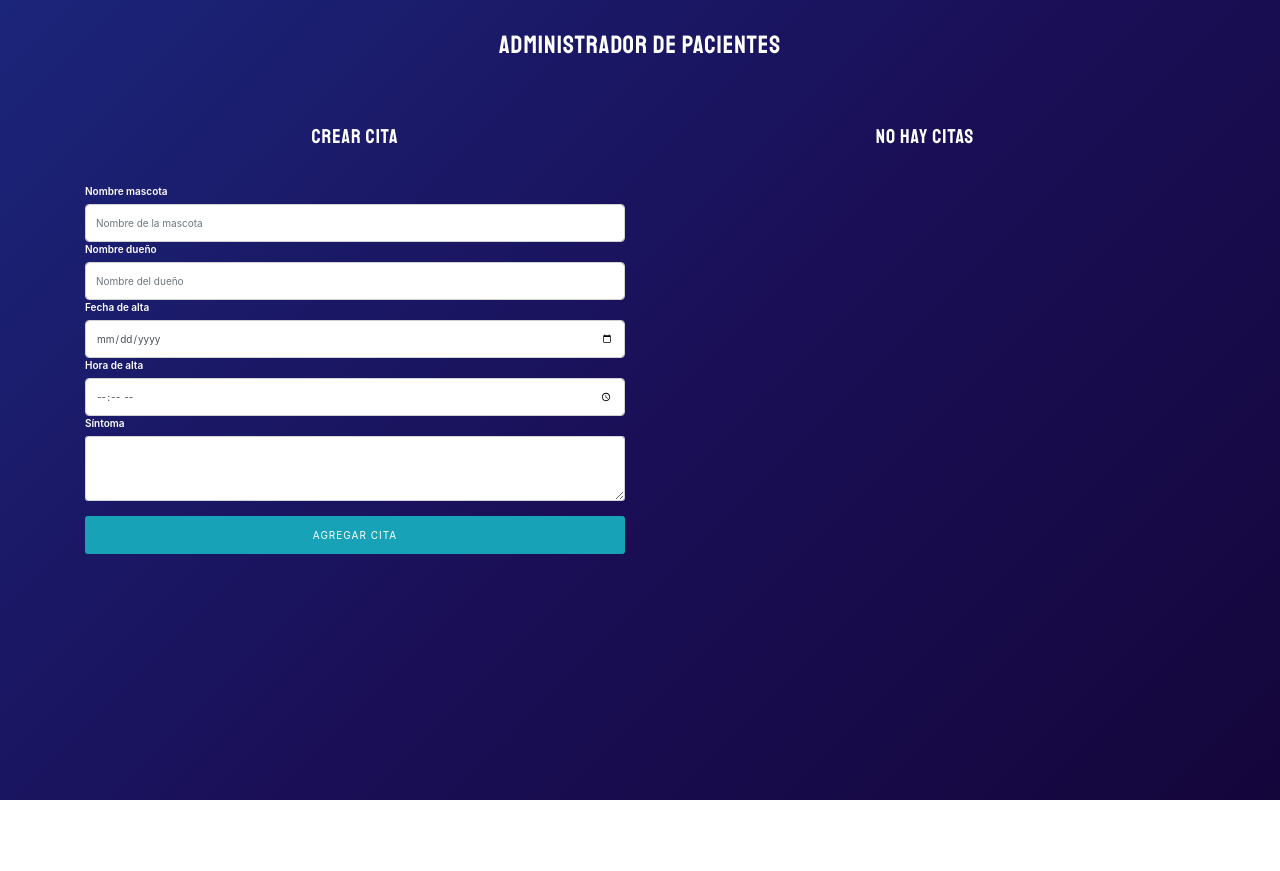
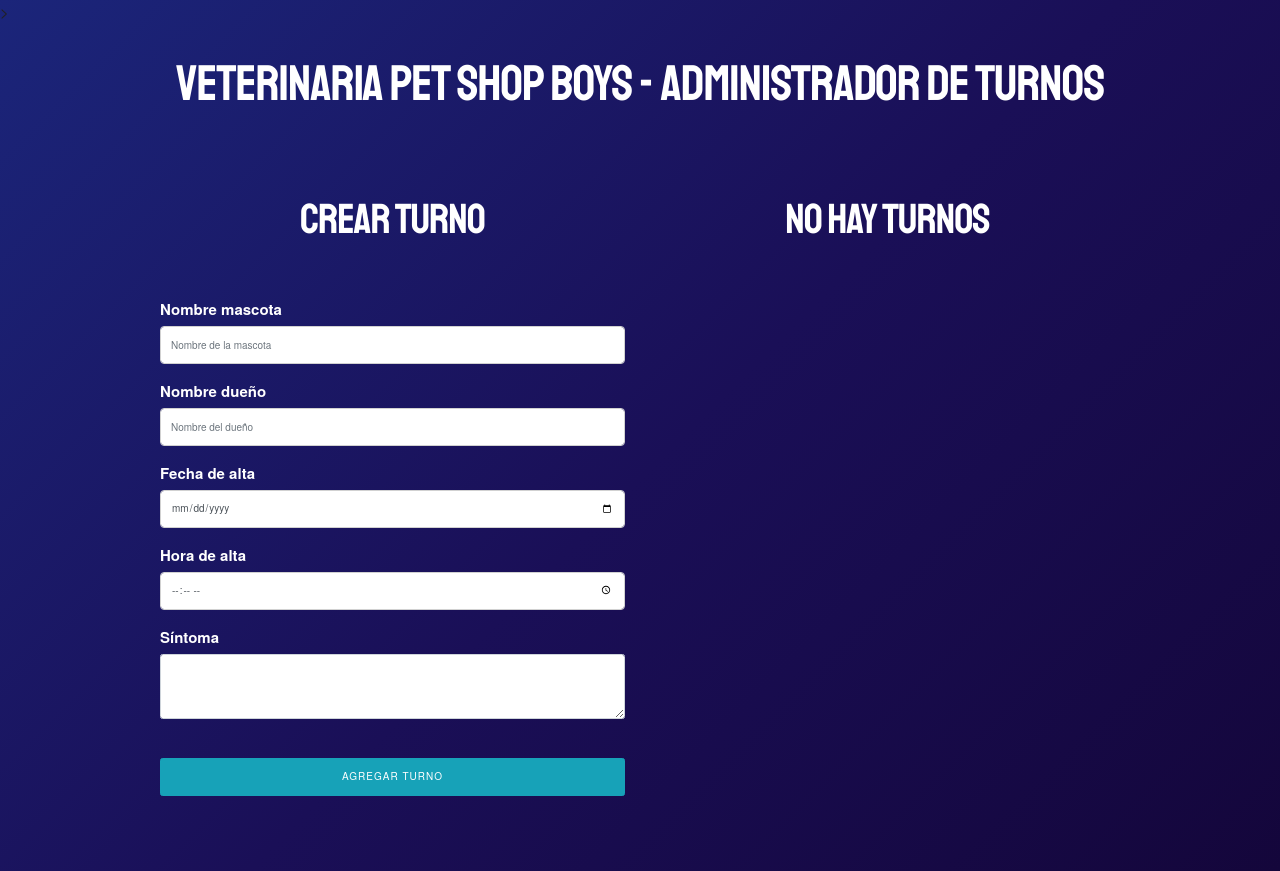
Before and after one commit to tomastoloza/veterinaria-react-tailwindcss, a React (Create React App) app: page / in a window 1280 px wide. Before the commit the page ends 800 px from the top, so only its background shows below. Built offline with nearby package versions, Linux system fonts and the light colour scheme.

Commit message:
Ordenando un poco

```diff
--- a/public/index.html
+++ b/public/index.html
@@ -10,21 +10,10 @@
       content="Web site created using create-react-app"
     />
     <link rel="apple-touch-icon" href="%PUBLIC_URL%/logo192.png" />
-    <!--
-      manifest.json provides metadata used when your web app is installed on a
-      user's mobile device or desktop. See https://developers.google.com/web/fundamentals/web-app-manifest/
-    -->
+  >
     <link rel="manifest" href="%PUBLIC_URL%/manifest.json" />
-    <!--
-      Notice the use of %PUBLIC_URL% in the tags above.
-      It will be replaced with the URL of the `public` folder during the build.
-      Only files inside the `public` folder can be referenced from the HTML.
 
-      Unlike "/favicon.ico" or "favicon.ico", "%PUBLIC_URL%/favicon.ico" will
-      work correctly both with client-side routing and a non-root public URL.
-      Learn how to configure a non-root public URL by running `npm run build`.
-    -->
-    <title>Administración de Pacientes</title>
+    <title>Veterinaria Pet Shop Boys</title>
     <link rel="stylesheet" href="https://cdnjs.cloudflare.com/ajax/libs/normalize/8.0.1/normalize.min.css">
     <link href="https://fonts.googleapis.com/css?family=Staatliches" rel="stylesheet">
     <link rel="stylesheet" href="https://cdnjs.cloudflare.com/ajax/libs/skeleton/2.0.4/skeleton.min.css">
@@ -33,15 +22,6 @@
   <body>
     <noscript>You need to enable JavaScript to run this app.</noscript>
     <div id="root"></div>
-    <!--
-      This HTML file is a template.
-      If you open it directly in the browser, you will see an empty page.
 
-      You can add webfonts, meta tags, or analytics to this file.
-      The build step will place the bundled scripts into the <body> tag.
-
-      To begin the development, run `npm start` or `yarn start`.
-      To create a production bundle, use `npm run build` or `yarn build`.
-    -->
   </body>
 </html>
--- a/src/App.js
+++ b/src/App.js
@@ -2,61 +2,61 @@ import React, {Fragment, useState, useEffect} from 'react';
 import 'bootstrap/dist/css/bootstrap.css';
 import { Container, Row, Col } from 'react-bootstrap';
 import Formulario from './components/Formulario';
-import Cita from './components/Cita';
+import Turno from './components/Turno';
 
 
 function App() {
 
-// Citas en local storage
-let citasIniciales = JSON.parse(localStorage.getItem("citas"));
-if (!citasIniciales) {
-  citasIniciales = [];
+// Turnos en local storage
+let turnosIniciales = JSON.parse(localStorage.getItem("turnos"));
+if (!turnosIniciales) {
+  turnosIniciales = [];
 }
 
-// Array de citas
-const [citas, guardarCitas] = useState(citasIniciales);
+// Array de turnos
+const [turnos, guardarTurnos] = useState(turnosIniciales);
 
-// Usar useEffect para activar cuando cambia el state de citas
+// Usar useEffect para activar cuando cambia el state de turnos
 useEffect ( () => {
-let citasIniciales = JSON.parse(localStorage.getItem("citas"));
-  if (citasIniciales) {
-    localStorage.setItem('citas', JSON.stringify(citas))
+let turnosIniciales = JSON.parse(localStorage.getItem("turnos"));
+  if (turnosIniciales) {
+    localStorage.setItem('turnos', JSON.stringify(turnos))
   }else{
-    localStorage.setItem('citas', JSON.stringify([]));
+    localStorage.setItem('turnos', JSON.stringify([]));
   }
-}, [citas]);
+}, [turnos]);
 
-// Función que toma las citas actuales y agrega la nueva
-const crearCita = cita => {
-  guardarCitas([...citas, cita]);
+// Función que toma las turnos actuales y agrega los nuevos
+const crearTurno = turno => {
+  guardarTurnos([...turnos, turno]);
 }
 
-// Función que elimina las citas según id
-const eliminarCita = id => {
-  const nuevasCitas = citas.filter(cita => cita.id !== id);
-  guardarCitas (nuevasCitas);
+// Función que elimina las turnos según id
+const eliminarTurno = id => {
+  const nuevasTurnos = turnos.filter(turno => turno.id !== id);
+  guardarTurnos (nuevasTurnos);
 }
 
 // Mensaje condicional
-const titulo = citas.length === 0 ? 'No hay citas' : 'Administra tus citas';
+const titulo = turnos.length === 0 ? 'No hay turnos' : 'Listado de turnos';
 
   return (
     <Fragment>
-        <h1>Administrador de Pacientes</h1>
+        <h1>Veterinaria Pet Shop Boys - Administrador de turnos</h1>
         <Container>
           <Row>
             <Col>
               <Formulario
-              crearCita = {crearCita}
+              crearTurno = {crearTurno}
               />
             </Col>
             <Col>
             <h2>{titulo}</h2><br />
-            {citas.map(cita => (
-              <Cita
-                key = {cita.id}
-                cita = {cita}
-                eliminarCita = {eliminarCita}
+            {turnos.map(turno => (
+              <Turno
+                key = {turno.id}
+                turno = {turno}
+                eliminarTurno = {eliminarTurno}
               />
             ))}
             </Col>
--- a/src/components/Cita.jsx
+++ /dev/null
@@ -1,17 +0,0 @@
-import React from 'react'
-
-const Cita = ({cita, eliminarCita}) => (
-        <div className="alert alert-light">
-            <p>Mascota: <span>{cita.mascota}</span> </p>
-            <p>Propietario: <span>{cita.propietario}</span> </p>
-            <p>Fecha: <span>{cita.fecha}</span> </p>
-            <p>Hora: <span>{cita.hora}</span> </p>
-            <p>Síntoma: <span>{cita.sintomas}</span> </p>
-            <button
-            type="button"
-            className="btn btn-info"
-            onClick = { () => eliminarCita(cita.id)}
-            >Eliminar &times;</button>
-        </div>
-     );
-export default Cita;
--- a/src/components/Formulario.jsx
+++ b/src/components/Formulario.jsx
@@ -2,11 +2,11 @@ import React, {Fragment, useState} from 'react';
 import 'bootstrap/dist/css/bootstrap.css';
 import uuid from 'uuid/dist/v4';
 
-const Formulario = ({crearCita}) => {
+const Formulario = ({crearTurno}) => {
 
-// Crear state citas
+// Crear state turnos
 
-const [cita, actualizarCita] = useState ({
+const [turno, actualizarTurno] = useState ({
     mascota: '',
     propietario: '',
     fecha:'',
@@ -19,8 +19,8 @@ const [error, actualizarError] = useState (false);
 // Leer los datos a medida que el usuario escribe
 
 const handleChange = e => {
-    actualizarCita({
-        ...cita,
+    actualizarTurno({
+        ...turno,
         [e.target.name] : e.target.value
     }
     )
@@ -28,11 +28,11 @@ const handleChange = e => {
 
 // Extraer los valores
 
-const {mascota, propietario, fecha, hora, sintomas} = cita;
+const {mascota, propietario, fecha, hora, sintomas} = turno;
 
 // Cuando se envía el formulario
 
-const submitCita = e => {
+const submitTurno = e => {
     e.preventDefault();
 
     // Validar
@@ -47,13 +47,13 @@ const submitCita = e => {
     actualizarError(false);
 
     // Asignar ID
-    cita.id = uuid();
+    turno.id = uuid();
 
-    // Crear Cita
-    crearCita(cita);
+    // Crear Turno
+    crearTurno(turno);
 
     // Reiniciar el form
-    actualizarCita({
+    actualizarTurno({
         mascota: '',
         propietario: '',
         fecha:'',
@@ -65,12 +65,12 @@ const submitCita = e => {
 
     return (
         <Fragment>
-            <h2>Crear cita</h2>
+            <h2>Crear turno</h2>
 
-            { error ? <p className="alerta-error"> Debe completar todos los campos </p> : null }
+            { error ? <p className="alerta-error"> Tenés que completar todos los campos </p> : null }
 
             <form
-                onSubmit={submitCita}
+                onSubmit={submitTurno}
             >
                 <label>Nombre mascota</label>
                 <input
@@ -118,7 +118,7 @@ const submitCita = e => {
                 <button
                 type="submit"
                 className="btn btn-info btn-block">
-                AGREGAR CITA
+                AGREGAR TURNO
                 </button>
             </form>
         </Fragment>
--- /dev/null
+++ b/src/components/Turno.jsx
@@ -0,0 +1,17 @@
+import React from 'react'
+
+const Turno = ({turno, eliminarTurno}) => (
+        <div className="alert alert-light">
+            <p>Mascota: <span>{turno.mascota}</span> </p>
+            <p>Propietario: <span>{turno.propietario}</span> </p>
+            <p>Fecha: <span>{turno.fecha}</span> </p>
+            <p>Hora: <span>{turno.hora}</span> </p>
+            <p>Síntoma: <span>{turno.sintomas}</span> </p>
+            <button
+            type="button"
+            className="btn btn-info"
+            onClick = { () => eliminarTurno(turno.id)}
+            >Eliminar &times;</button>
+        </div>
+     );
+export default Turno;
```
Also changed, not shown: src/setupTests.js (deleted, +0 -5 lines), 1 other file (tests, documents, lock files or other folders).
